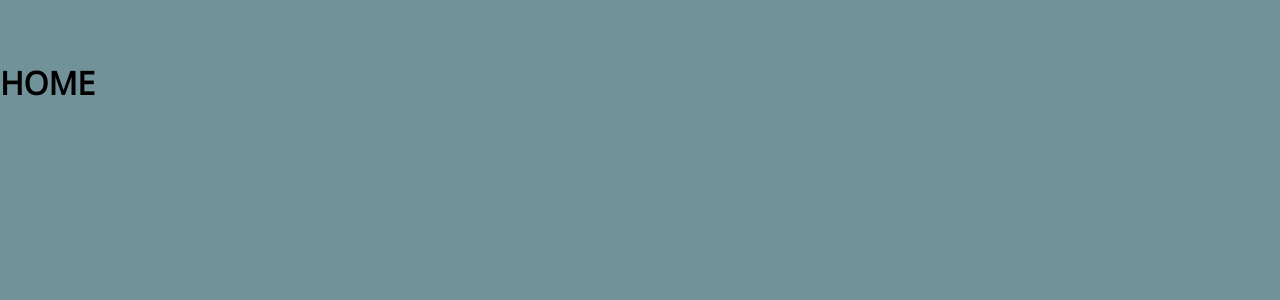
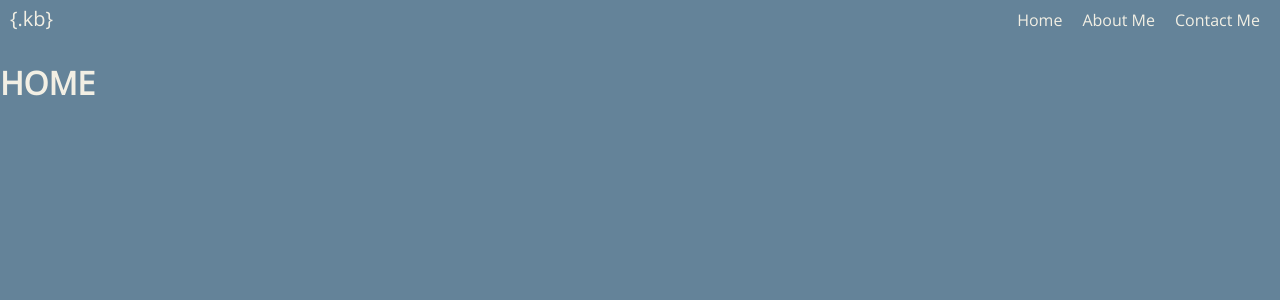
Before and after one commit to KeithBillings/KeithBillings.github.io, a React (Create React App) app: page / in a window 1280 px wide. Shown: the top 300 px of the page. Built offline with nearby package versions, Linux system fonts and the light colour scheme.

Commit message:
get a context working and init navbar working

```diff
--- a/src/components/Navbar/Navbar.jsx
+++ b/src/components/Navbar/Navbar.jsx
@@ -1,39 +1,26 @@
-import React, { useState, useEffect } from "react";
+import React, { useState, useEffect, useContext } from "react";
 
 // Components
 import { Link } from "react-router-dom";
 import OptionalComponent from "../OptionalComponent/OptionalComponent";
 import HamburgerMenu from "../HamburgerMenu/HamburgerMenu";
 
+// Context
+import { WindowSize } from "../../context/WindowSizeContext";
+
 export default function Navbar() {
-  const [mobileMenu, setMobileMenu] = useState(false);
   const [mobileMenuToggle, setMobileMenuToggle] = useState(false);
 
-  const showButton = () => {
-    if (window.innerWidth < 768) {
-      setMobileMenu(true);
-    } else {
-      setMobileMenu(false);
-    }
-  };
+  // use the useContext hook to access the WindowSize context
+  const { isMobile } = useContext(WindowSize);
 
   // toggle mobile menu
   const handleMobileMenuToggle = () => {
     setMobileMenuToggle(!mobileMenuToggle);
   };
 
-  // show button on resize
-  useEffect(() => {
-    showButton();
-    window.addEventListener("resize", showButton);
-  }, []);
-
+	function NavMenuLinks (){
 		return (
-    <div className="navbar">
-      <OptionalComponent condition={mobileMenu}>
-        <HamburgerMenu callback={handleMobileMenuToggle} className={"mobile-menu-icon"} activeToggle={mobileMenuToggle} />
-        <OptionalComponent condition={mobileMenuToggle}>
-          <div className="mobile-menu">
       <ul className="mobile-menu-items">
         <li className="mobile-menu-item">
           <Link to="/" className="mobile-menu-links">
@@ -51,8 +38,24 @@ export default function Navbar() {
           </Link>
         </li>
       </ul>
+    );
+	}
+
+  return (
+    <div className="navbar">
+      <p className="logo">{`{.kb}`}</p>
+      <OptionalComponent condition={isMobile}>
+        <HamburgerMenu callback={handleMobileMenuToggle} className={"mobile-menu-icon"} activeToggle={mobileMenuToggle} />
+        <OptionalComponent condition={mobileMenuToggle}>
+          <div className="nav-menu--mobile">
+            <NavMenuLinks />
           </div>
         </OptionalComponent>
+      </OptionalComponent>
+			<OptionalComponent condition={!isMobile}>
+				<div className="nav-menu">
+					<NavMenuLinks />
+				</div>
 			</OptionalComponent>
     </div>
   );
--- /dev/null
+++ b/src/context/WindowSizeContext.jsx
@@ -0,0 +1,41 @@
+import { useState, useEffect, createContext } from "react";
+
+export const WindowSize = createContext();
+
+export default function WindowSizeProvider({ children }) {
+  const [windowWidth, setWindowWidth] = useState(window.innerWidth);
+  const [isMobile, setIsMobile] = useState(false);
+  const [isTablet, setIsTablet] = useState(false);
+  const [isDesktop, setIsDesktop] = useState(true);
+
+  const handleWindowResize = () => {
+    setWindowWidth(window.innerWidth);
+  };
+
+  // add window listener
+  useEffect(() => {
+    window.addEventListener("resize", handleWindowResize);
+    return () => window.removeEventListener("resize", handleWindowResize);
+  }, []);
+
+  // set isMobile, isTablet, and isDesktop states
+  useEffect(() => {
+    if (windowWidth <= 425) {
+      setIsMobile(true);
+    } else {
+      setIsMobile(false);
+    }
+    if (windowWidth > 425 && windowWidth <= 768) {
+      setIsTablet(true);
+    } else {
+      setIsTablet(false);
+    }
+    if (windowWidth > 768) {
+      setIsDesktop(true);
+    } else {
+      setIsDesktop(false);
+    }
+  }, [windowWidth]);
+
+  return <WindowSize.Provider value={{ windowWidth, isMobile, isTablet, isDesktop }}>{children}</WindowSize.Provider>;
+}
--- a/src/scss/base/_base.scss
+++ b/src/scss/base/_base.scss
@@ -2,7 +2,7 @@
 	background-color: $color-primary;
 	min-height: 100vh;
 	min-width: 100vw;
-	// color: $color-dark;
+	color: $color-warm-white;
 }
 
 a {
@@ -22,3 +22,6 @@ li {
   list-style-type: none;
   transition: 0.3s;
 }
+p {
+	margin: 0;
+}
--- a/src/scss/colors/_colors.scss
+++ b/src/scss/colors/_colors.scss
@@ -1,6 +1,14 @@
 // Base Color Pallete
-$color-primary: #72929a;
-$color-dark: #425559;
-$color-light: #aadae6;
-$color-secondary: #7b9da6;
-$color-tertiary: #5e7980;
+$color-primary: #648399;
+$color-dark: #2a3e4d;
+$color-light: #accee5;
+$color-secondary: #4d3b22;
+$color-tertiary: #998363;
+
+// White
+$color-white: #ffffff;
+$color-warm-white: #f2efe4;
+
+// Black
+$color-black: #000000;
+$color-warm-black: #1a1a1a;
--- a/src/scss/components/_navbar.scss
+++ b/src/scss/components/_navbar.scss
@@ -6,17 +6,31 @@ $mobile-menu-width: 120px;
   position: relative;
   width: 100vw;
   height: $navbar-height;
-  background-color: $color-primary;
 }
 
-.mobile-menu {
+.logo {
+  padding: 5px 10px;
+  font-size: 20px;
+}
+
+.nav-menu {
+  display: flex;
+  margin-left: auto;
+
+  .mobile-menu-items {
+    display: flex;
+    gap: 20px;
+    align-items: center;
+    padding-right: 20px;
+  }
+
+  &--mobile {
     @include slideLeft(-$mobile-menu-width, 0.3s);
 
     width: $mobile-menu-width;
     position: absolute;
     top: $navbar-height;
     padding: 10px 20px;
-  background-color: $color-primary;
 
     .mobile-menu-items {
       display: flex;
@@ -32,3 +46,4 @@ $mobile-menu-width: 120px;
       }
     }
   }
+}
```
Also changed, not shown: src/App.jsx (+6 -3 lines). Lines whose indentation alone changed are shown as unchanged.
